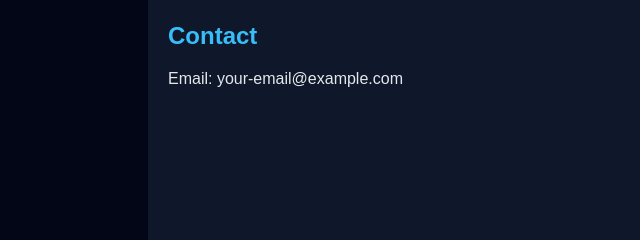
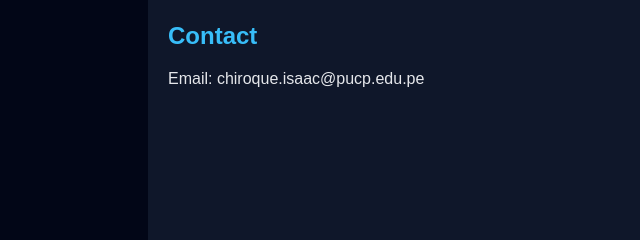
Before and after one commit to chiroqueisaac-cell/chiroqueisaac-cell.github.io, a plain HTML site: page index.html in a window 1280 px wide. Shown: the part 360-600 px from the top of the page, 172-812 px from the left. Drawn offline with Linux system fonts and the light colour scheme.

Commit message:
Update index.html

```diff
--- a/index.html
+++ b/index.html
@@ -56,7 +56,7 @@
 
     <section id="contact">
       <h1>Contact</h1>
-      <p>Email: your-email@example.com</p>
+      <p>Email: chiroque.isaac@pucp.edu.pe</p>
     </section>
 
   </main>
```
